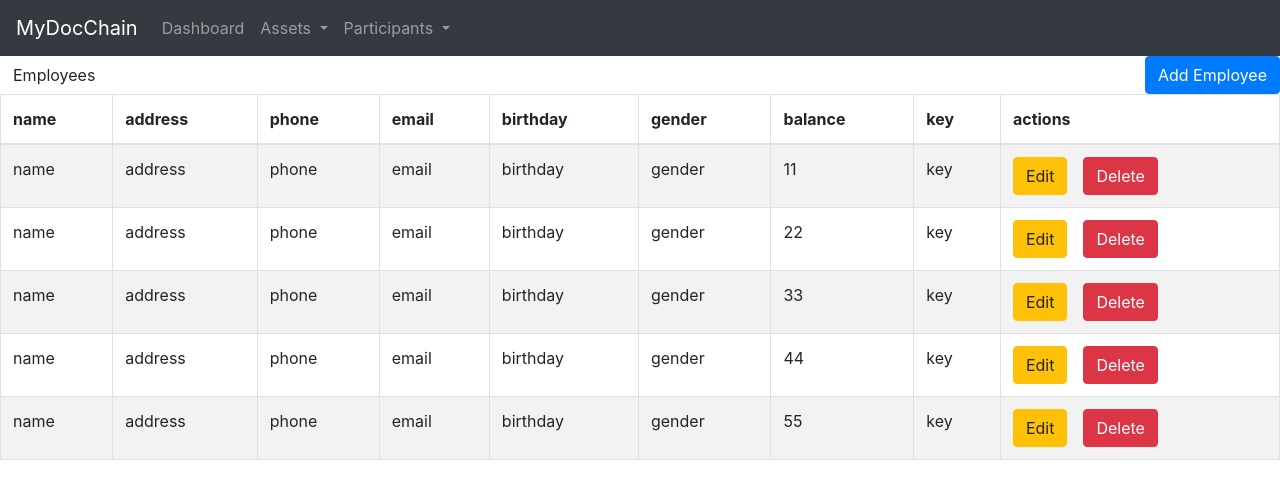
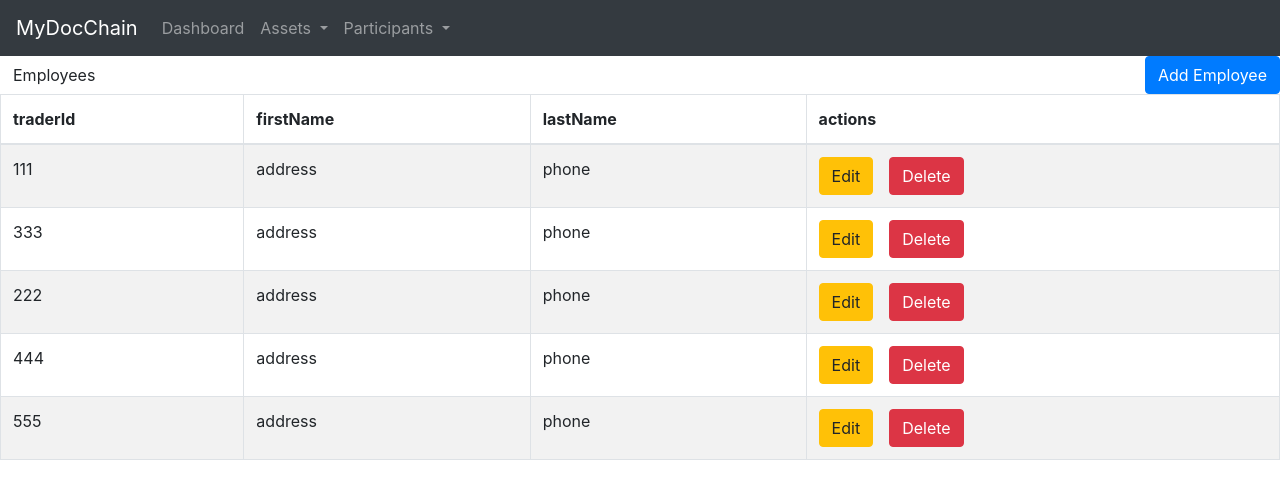
Before and after one commit to hossamabdullah/AngularAdminPanel, an Angular app: page /employee in a window 1280 px wide. Shown: the top 498 px of the page. Built offline with nearby package versions, Linux system fonts and the light colour scheme.

Commit message:
apply changes to employee data

```diff
--- a/src/app/document/document.component.html
+++ b/src/app/document/document.component.html
@@ -35,7 +35,7 @@
 
         <!-- Modal Header -->
         <div class="modal-header">
-            <h4 class="modal-title">Modal Heading</h4>
+            <h4 class="modal-title">Asset Operation</h4>
             <button type="button" class="close" data-dismiss="modal">&times;</button>
         </div>
 
--- a/src/app/employee/employee.component.html
+++ b/src/app/employee/employee.component.html
@@ -8,42 +8,22 @@
     <table id="example" class="table table-striped table-bordered" style="width:100%">
       <thead>
           <tr>
-              <th>name</th>
-              <th>address</th>
-              <th>phone</th>
-              <th>email</th>
-              <th>birthday</th>
-              <th>gender</th>
-              <th>balance</th>
-              <th>key</th>
+              <th>traderId</th>
+              <th>firstName</th>
+              <th>lastName</th>
               <th>actions</th>
           </tr>
       </thead>
       <tbody>
           <tr *ngFor="let user of participants">
                 <td>
-                    {{user.name}}
+                    {{user.traderId}}
                 </td>
                 <td>
-                    {{user.address}}
+                    {{user.firstName}}
                 </td>
                 <td>
-                    {{user.phone}}
-                </td>
-                <td>
-                    {{user.email}}
-                </td>
-                <td>
-                    {{user.birthday}}
-                </td>
-                <td>
-                    {{user.gender}}
-                </td>
-                <td>
-                    {{user.balance}}
-                </td>
-                <td>
-                    {{user.key}}
+                    {{user.lastName}}
                 </td>
                 <td>
                     <button type="button" class="btn btn-warning" (click)="enableEditEmployee($event, user)" data-toggle="modal" data-target="#addempl">Edit</button>
@@ -61,29 +41,19 @@
 
         <!-- Modal Header -->
         <div class="modal-header">
-            <h4 class="modal-title">Modal Heading</h4>
+            <h4 class="modal-title">Asset Operation</h4>
             <button type="button" class="close" data-dismiss="modal">&times;</button>
         </div>
 
         <form [formGroup]="sampleForm" (ngSubmit)="save()">
             <!-- Modal body -->
             <div class="modal-body">
-                    name
-                    <input class="form-control form-control-sm" type="text" formControlName="name"     placeholder="name"/>
-                    address
-                    <input class="form-control form-control-sm" type="text" formControlName="address"  placeholder="address"/>
-                    phone
-                    <input class="form-control form-control-sm" type="text" formControlName="phone"    placeholder="phone"/>
-                    email
-                    <input class="form-control form-control-sm" type="text" formControlName="email"    placeholder="email"/>
-                    birthday
-                    <input class="form-control form-control-sm" type="text" formControlName="birthday" placeholder="birthday"/>
-                    gender
-                    <input class="form-control form-control-sm" type="text" formControlName="gender"   placeholder="gender"/>
-                    balance
-                    <input class="form-control form-control-sm" type="text" formControlName="balance"  placeholder="balance"/>
-                    key
-                    <input class="form-control form-control-sm" type="text" formControlName="key"      placeholder="key"/>
+                    traderId
+                    <input class="form-control form-control-sm" type="text" formControlName="traderId"     placeholder="name"/>
+                    firstName
+                    <input class="form-control form-control-sm" type="text" formControlName="firstName"  placeholder="address"/>
+                    lastName
+                    <input class="form-control form-control-sm" type="text" formControlName="lastName"    placeholder="phone"/>
             </div>
 
             <!-- Modal footer -->
--- a/src/app/employee/employee.component.ts
+++ b/src/app/employee/employee.component.ts
@@ -19,27 +19,17 @@ export class EmployeeComponent implements OnInit {
   ngOnInit() {
     this.participants = this.hyperLedgerService.getUsers();
     this.sampleForm = new FormGroup({
-      'name': new FormControl(),
-      'address': new FormControl(),
-      'phone': new FormControl(),
-      'email': new FormControl(),
-      'birthday': new FormControl(),
-      'gender': new FormControl(),
-      'balance': new FormControl(),
-      'key': new FormControl(),
+      'traderId': new FormControl(),
+      'firstName': new FormControl(),
+      'lastName': new FormControl()
     });
   }
 
   enableEditEmployee(event, user:User){
     this.sampleForm.setValue({
-      name: user.name,
-      address: user.address,
-      phone: user.phone,
-      email: user.email,
-      birthday: user.birthday,
-      gender: user.gender,
-      balance: user.balance,
-      key: user.key
+      traderId: user.traderId,
+      firstName: user.firstName,
+      lastName: user.lastName,
     });
     this.isSaveMode=false;
     this.isEditMode=true;
@@ -48,14 +38,9 @@ export class EmployeeComponent implements OnInit {
 
   enableSaveMode(){
     this.sampleForm.setValue({
-      name: "",
-      address: "",
-      phone: "",
-      email: "",
-      birthday: "",
-      gender: "",
-      balance: "",
-      key: ""
+      traderId: "",
+      firstName: "",
+      lastName: "",
     });
     this.isSaveMode=true;
     this.isEditMode=false;
@@ -63,24 +48,21 @@ export class EmployeeComponent implements OnInit {
   }
 
   save() {
-    let name = this.sampleForm.controls.name.value;
-    let address = this.sampleForm.controls.address.value;
-    let phone = this.sampleForm.controls.phone.value;
-    let email = this.sampleForm.controls.email.value;
-    let birthday = this.sampleForm.controls.birthday.value;
-    let gender = this.sampleForm.controls.gender.value;
-    let balance = this.sampleForm.controls.balance.value;
-    let key = this.sampleForm.controls.key.value;
+    let traderId = this.sampleForm.controls.traderId.value;
+    let firstName = this.sampleForm.controls.firstName.value;
+    let lastName = this.sampleForm.controls.lastName.value;
+
     if(this.isSaveMode){
-      let user = new User(name, address, phone, email, birthday, gender, balance, key);
+      let user = new User(traderId, firstName, lastName);
       this.hyperLedgerService.addUser(user);
     }
     if(this.isEditMode){
-      let user = new User(name, address, phone, email, birthday, gender, balance, key);
+      let user = new User(traderId, firstName, lastName);
       this.hyperLedgerService.updateUser(user);
     }
   }
-    removeEmployee(event, user){
-      this.hyperLedgerService.removeUser(user);
-    }
+
+  removeEmployee(event, user){
+    this.hyperLedgerService.removeUser(user);
+  }
 }
--- a/src/app/services/Hyperledger.service.ts
+++ b/src/app/services/Hyperledger.service.ts
@@ -1,21 +1,23 @@
 import {Injectable} from '@angular/core';
 import { User } from '../types/user.model';
 import { Asset } from '../types/asset.model';
+import { Http } from '@angular/http';
 
 @Injectable({
     providedIn: 'root'
 })
 export class HyperledgerService{
+    http: Http;
     users: User[];
     assets: Asset[];
 
     getUsers(): User[]{
         //TODO call webservice to get users
-        let user1 = new User("name", "address", "phone", "email", "birthday", "gender", 11, 'key');
-        let user2 = new User("name", "address", "phone", "email", "birthday", "gender", 22, 'key');
-        let user3 = new User("name", "address", "phone", "email", "birthday", "gender", 33, 'key');
-        let user4 = new User("name", "address", "phone", "email", "birthday", "gender", 44, 'key');
-        let user5 = new User("name", "address", "phone", "email", "birthday", "gender", 55, 'key');
+        let user1 = new User("111", "address", "phone");
+        let user3 = new User("222", "address", "phone");
+        let user2 = new User("333", "address", "phone");
+        let user4 = new User("444", "address", "phone");
+        let user5 = new User("555", "address", "phone");
         this.users = [user1, user2, user3, user4, user5];
         return this.users;
     }
--- a/src/app/types/user.model.ts
+++ b/src/app/types/user.model.ts
@@ -1,21 +1,11 @@
 export class User{
-    name: Text;
-    address: Text;
-    phone: Text;
-    email: Text;
-    birthday: Text;
-    gender: Text;
-    balance: Number;
-    key: Text;
+    traderId: Text;
+    firstName: Text;
+    lastName: Text;
 
-    constructor(name, address, phone, email, birthday, gender, balance, key){
-        this.name = name;
-        this.address = address;
-        this.phone = phone;
-        this.email = email;
-        this.birthday = birthday;
-        this.gender = gender;
-        this.balance = balance;
-        this.key = key;
+    constructor(traderId, firstName, lastName){
+        this.traderId = traderId;
+        this.firstName = firstName;
+        this.lastName = lastName;
     }
 }
```
